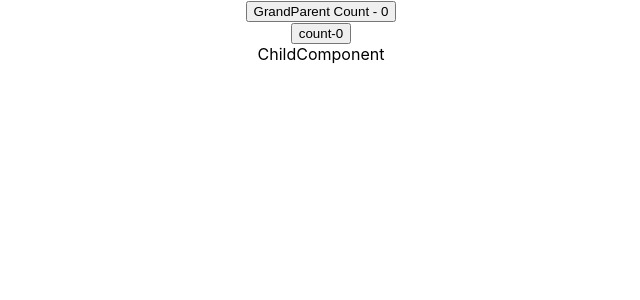
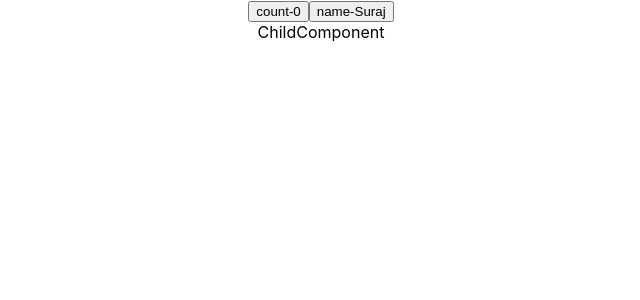
Before and after one commit to thesurajkmr/Learning, a React (Create React App) app in the folder react-render/: page / in a window 1280 px wide. Shown: the top 300 px of the page, without its empty margins (319-959 px from the left). Built offline with nearby package versions, Linux system fonts and the light colour scheme.

Commit message:
hook8 added

```diff
--- a/react-render/src/App.js
+++ b/react-render/src/App.js
@@ -8,6 +8,7 @@ import Parent from "./components/ParentChild/Parent";
 import { ParentOne } from "./components/Optimization/ParentOne";
 import { ChildComponent } from "./components/ParentChild/ChildComponent";
 import { GrandParent } from "./components/Optimization/GrandParent";
+import { ParentTwo } from "./components/Optimization/ParentTwo";
 
 function App() {
   return (
@@ -19,7 +20,8 @@ function App() {
       {/* <ParentOne>
         <ChildComponent />
       </ParentOne> */}
-      <GrandParent/>
+      {/* <GrandParent/> */}
+      <ParentTwo/>
     </div>
   );
 }
--- /dev/null
+++ b/react-render/src/components/Optimization/ChildTwo.js
@@ -0,0 +1,8 @@
+import React, { memo } from "react";
+
+export const ChildTwo = () => {
+  console.log("Child Render");
+  return <div>ChildComponent</div>;
+};
+
+export const MemoizedChildTwo=React.memo(ChildTwo)
--- /dev/null
+++ b/react-render/src/components/Optimization/ParentTwo.js
@@ -0,0 +1,16 @@
+import React, { useState } from "react";
+import { MemoizedChildTwo } from "./ChildTwo";
+// import { ChildOne } from "./ChildOne";
+
+export const ParentTwo = () => {
+  const [count, setcount] = useState(0);
+  const [name, setname] = useState("Suraj")
+  console.log("ParentTwo Render");
+  return (
+    <div>
+      <button onClick={()=>setcount(count=>count+1)}>count-{count}</button>
+      <button onClick={()=>setname("CodeEvolution")}>name-{name}</button>
+      <MemoizedChildTwo name={name}/>
+    </div>
+  );
+};
```
Also changed, not shown: react-render/tut_images/render8a.png (added).
